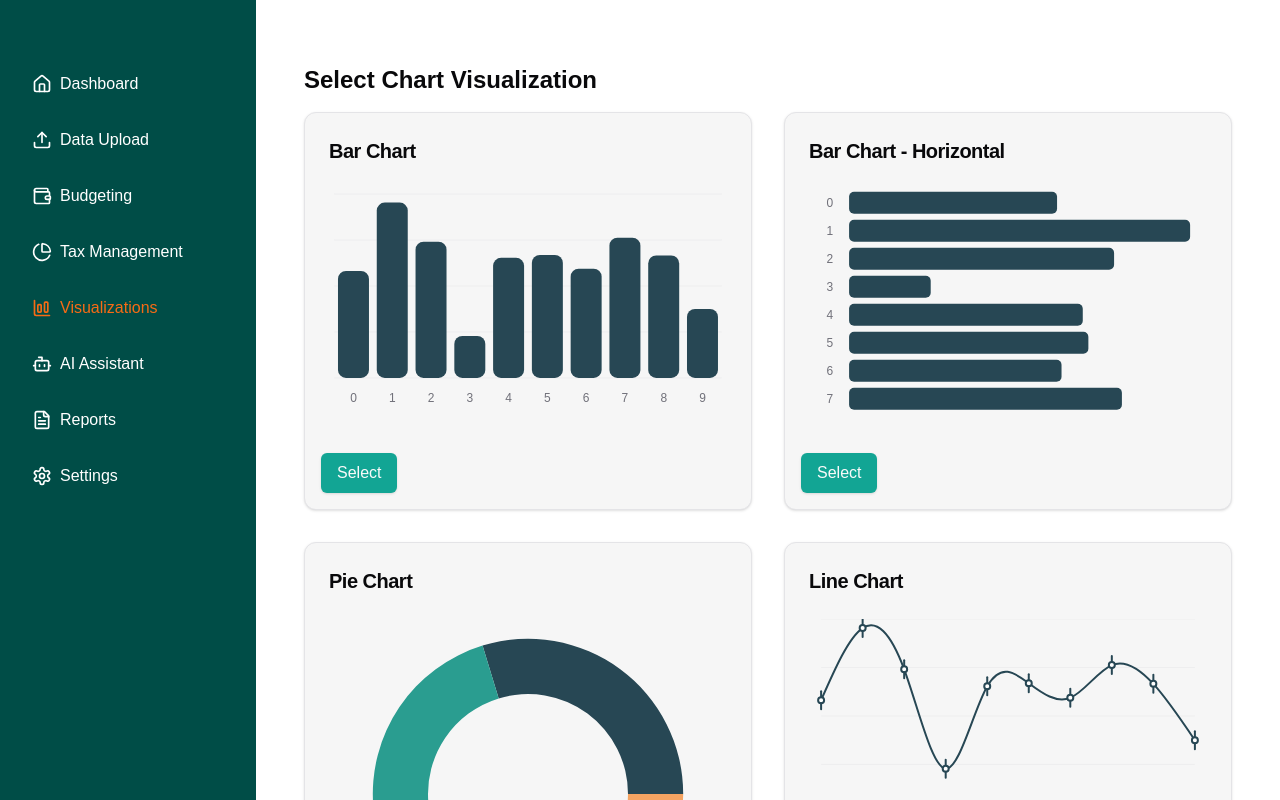
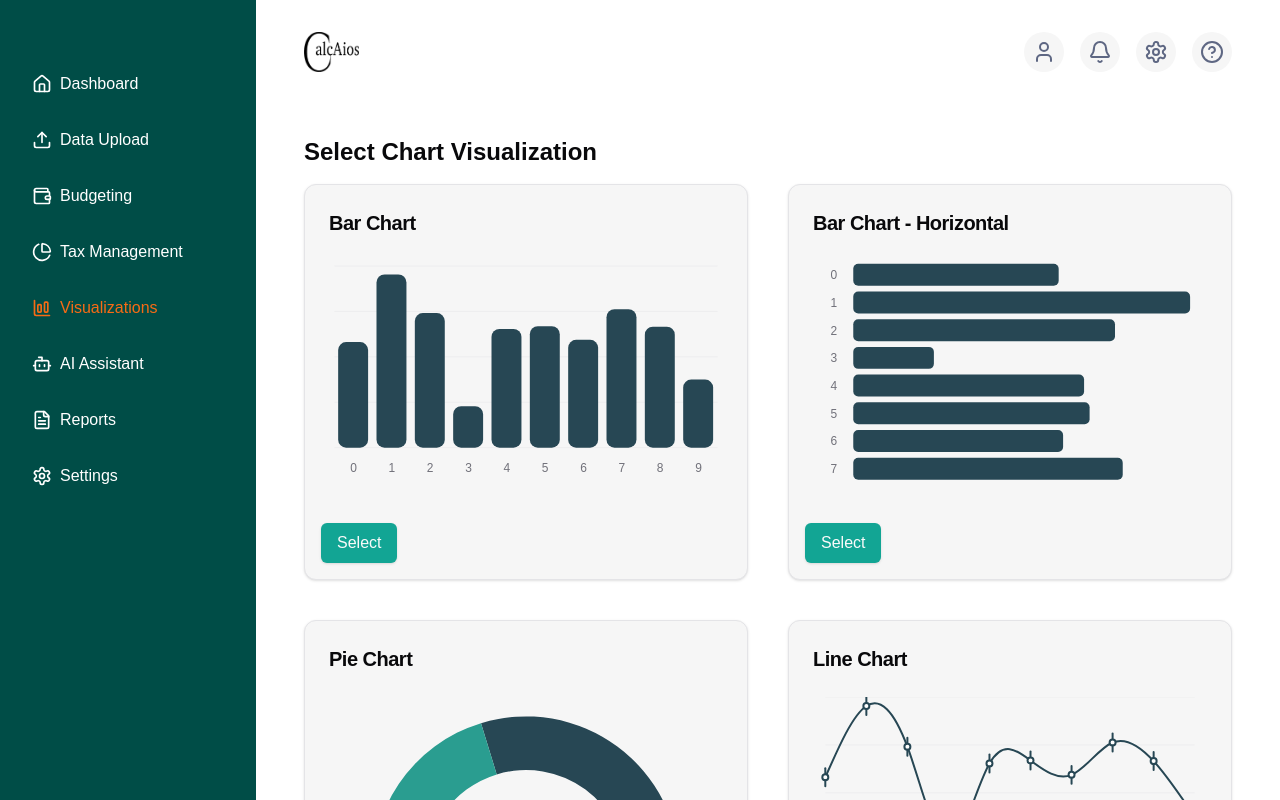
Before and after one commit to francisco-gaddr/calcaios, a Next.js app in the folder frontend_nextjs/mvp/: page /visualizations in a window 1280 px wide. Shown: the top 800 px of the page. Built offline with nearby package versions, Linux system fonts and the light colour scheme.

Commit message:
feat: Add dashboard header

```diff
--- a/frontend_nextjs/mvp/src/app/visualizations/page.tsx
+++ b/frontend_nextjs/mvp/src/app/visualizations/page.tsx
@@ -1,46 +1,23 @@
-"use client";
-
-import React, { useState } from "react";
-import Sidebar from "@/components/Sidebar";
 import { BarChart01 } from "@/components/Visualizations/Charts/BarChart01";
 import { BarChartHorizontal01 } from "@/components/Visualizations/Charts/BarChartHorizontal01";
 import { PieChart01 } from "@/components/Visualizations/Charts/PieChart01";
 import { LineChart01 } from "@/components/Visualizations/Charts/LineChart01";
 import { BarChartMultiple01 } from "@/components/Visualizations/Charts/BarChartMultiple01";
+import DashboardLayout from "@/components/DashboardLayout";
+
 export default function Visualizations() {
-  const [isSidebarOpen, setIsSidebarOpen] = useState(false);
-
   return (
-    <div className="flex min-h-screen relative">
-      {/* Mobile Menu Button */}
-      <button
-        className="lg:hidden fixed top-4 right-4 z-50 p-2 rounded-md bg-gray-800 text-white"
-        onClick={() => setIsSidebarOpen(!isSidebarOpen)}
-      >
-        {isSidebarOpen ? "X" : "☰"}
-      </button>
-
-      <Sidebar isSidebarOpen={isSidebarOpen} />
-
-      {/* Main Content - responsive */}
-      <main className="flex-1 p-8 pt-24 lg:pt-16 lg:p-12 ml-0 lg:ml-0">
+    <DashboardLayout>
+      <div className="max-w-7xl mx-auto">
         <h1 className="text-2xl font-bold mb-4">Select Chart Visualization</h1>
-        <div className="grid grid-cols-1 md:grid-cols-2 gap-8">
+        <div className="grid grid-cols-1 md:grid-cols-2 gap-10">
           <BarChart01 />
           <BarChartHorizontal01 />
           <PieChart01 />
           <LineChart01 />
           <BarChartMultiple01 />
         </div>
-      </main>
-
-      {/* Overlay for mobile */}
-      {isSidebarOpen && (
-        <div
-          className="fixed inset-0 bg-black bg-opacity-50 z-30 lg:hidden"
-          onClick={() => setIsSidebarOpen(false)}
-        ></div>
-      )}
-    </div>
+      </div>
+    </DashboardLayout>
   );
 }
--- a/frontend_nextjs/mvp/src/components/DashboardLayout.tsx
+++ b/frontend_nextjs/mvp/src/components/DashboardLayout.tsx
@@ -2,7 +2,8 @@
 
 import { useState } from "react";
 import Sidebar from "./Sidebar";
-
+import Image from "next/image";
+import { BellIcon, HelpCircleIcon, SettingsIcon, UserIcon } from "lucide-react";
 const DashboardLayout = ({ children }: { children: React.ReactNode }) => {
   const [isSidebarOpen, setIsSidebarOpen] = useState(false);
 
@@ -20,7 +21,33 @@ const DashboardLayout = ({ children }: { children: React.ReactNode }) => {
       <Sidebar isSidebarOpen={isSidebarOpen} />
 
       {/* Main Content - responsive */}
-      <main className="flex-1 p-8 lg:p-12 pt-24 lg:pt-16">{children}</main>
+      <main className="flex-1 px-8 lg:px-12 pt-24 lg:pt-8 pb-10">
+        <div className="flex justify-between items-center">
+          <div>
+            <Image
+              src={"/assets/logo/LogoBlack.png"}
+              alt="CalcAios Logo"
+              width={55}
+              height={55}
+            />
+          </div>
+          <div className="flex gap-4">
+            <div className="bg-lightGray100 p-2 rounded-full">
+              <UserIcon className="text-[#5e6783]" />
+            </div>
+            <div className="bg-lightGray100 p-2 rounded-full">
+              <BellIcon className="text-[#5e6783]" />
+            </div>
+            <div className="bg-lightGray100 p-2 rounded-full">
+              <SettingsIcon className="text-[#5e6783]" />
+            </div>
+            <div className="bg-lightGray100 p-2 rounded-full">
+              <HelpCircleIcon className="text-[#5e6783]" />
+            </div>
+          </div>
+        </div>
+        <div className=" pt-24 lg:pt-16">{children}</div>
+      </main>
 
       {/* Overlay for mobile */}
       {isSidebarOpen && (
```
